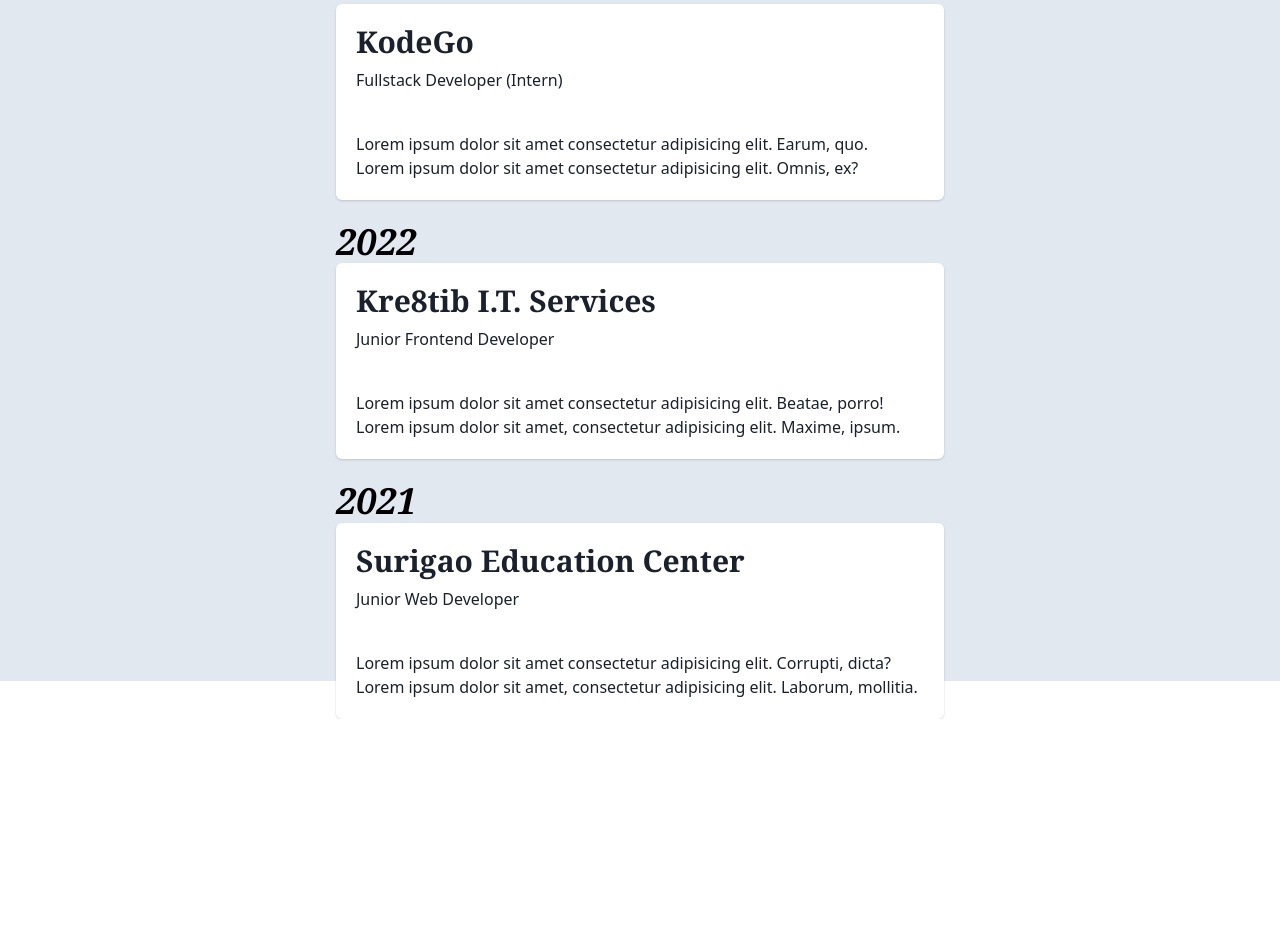
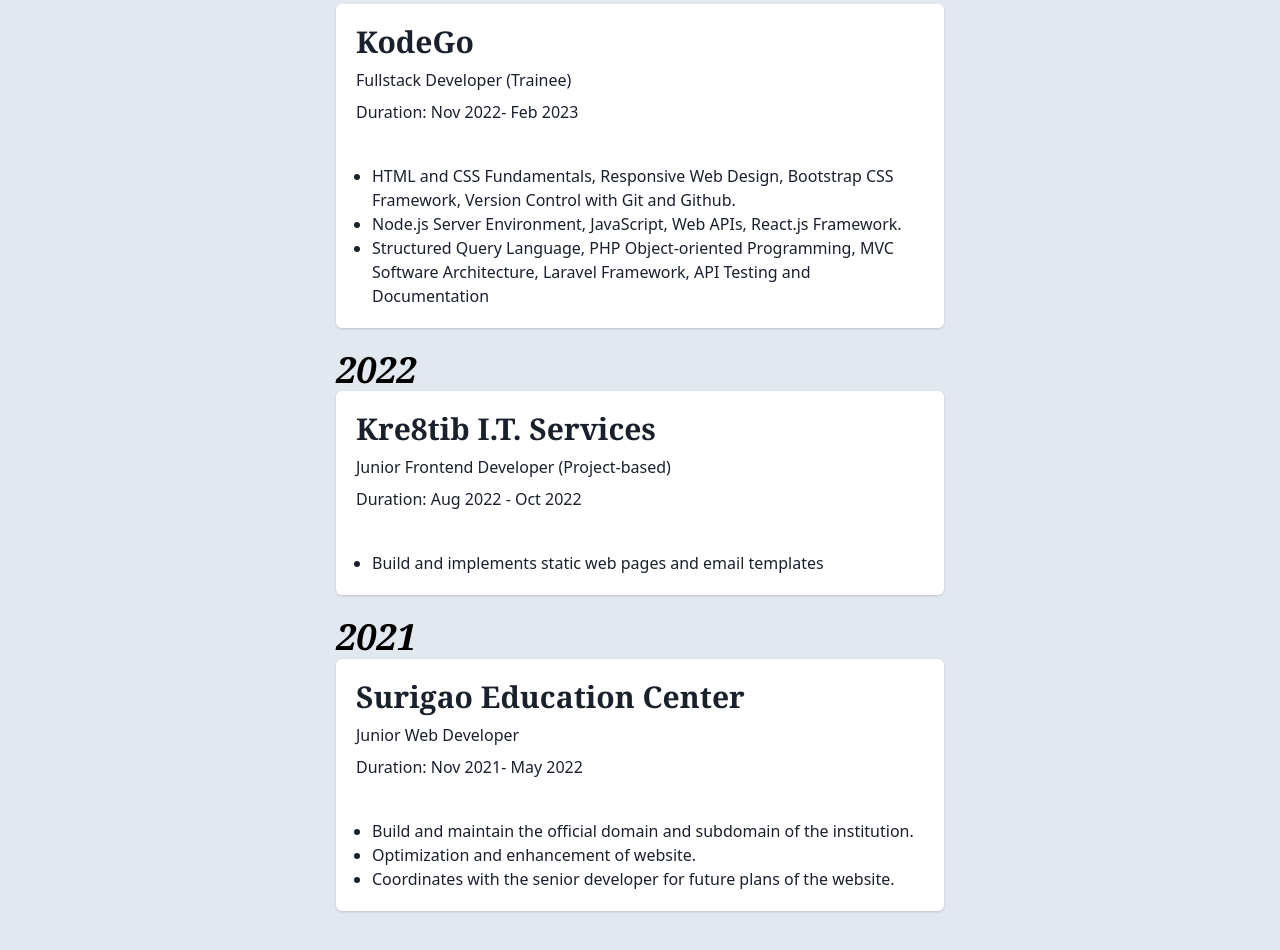
Before and after one commit to 5dam/ralphcadelinaportfolio, a React (Vite) app: page /experience in a window 1280 px wide. Shown: the part 360-1310 px from the top of the page. Before the commit the page ends 1079 px from the top, so only its background shows below. Built offline with nearby package versions, Linux system fonts and the light colour scheme.

Commit message:
done experience page layout

```diff
--- a/src/pages/Experience.jsx
+++ b/src/pages/Experience.jsx
@@ -1,4 +1,4 @@
-import { Box, Text, Stack, Card, CardBody, CardHeader, Container, Heading, Spacer } from '@chakra-ui/react'
+import { Box, Text, Stack, Card, CardBody, CardHeader, Container, Heading, Spacer, UnorderedList, List, ListItem, OrderedList } from '@chakra-ui/react'
 
 export default function Experience() {
 
@@ -7,8 +7,8 @@
       <Container maxW="container.xl">
         <Heading as="h1" size="3xl" mt="20" fontWeight="bold" fontSize={{base:"30px", md:"45px", lg:"65px"}}>Experience</Heading>
       </Container>
-      <Box bg="gray.200" h="100vh" mt={{ base:"-1", md:"-2"}}>
-        <Container maxW="container.sm">
+      <Box bg="gray.200" h="100%" mt={{ base:"-1", md:"-2"}}>
+      <Container maxW="container.sm" pb={10}>
           <Box pt={20}>
               <Heading as="em" color="black">2023</Heading>
           </Box>
@@ -17,14 +17,36 @@
             <CardHeader>
               <Stack>
                 <Heading as="h3" size="lg">KodeGo</Heading>
-                <Text>Fullstack Developer (Intern)</Text>
+                <Text>Fullstack Developer (Trainee)</Text>
+                <Box>
+                  <Text>Duration: Nov 2022- Feb 2023</Text>
+                </Box>
               </Stack>
             </CardHeader>
             <CardBody>
               <Stack>
                 <Box>
-                  <Text>Lorem ipsum dolor sit amet consectetur adipisicing elit. Earum, quo.</Text>
-                  <Text>Lorem ipsum dolor sit amet consectetur adipisicing elit. Omnis, ex?</Text>
+                  <UnorderedList>
+                    <ListItem>
+                      HTML and CSS Fundamentals,
+                      Responsive Web Design,
+                      Bootstrap CSS Framework,
+                      Version Control with Git and Github.
+                    </ListItem>
+                    <ListItem>
+                      Node.js Server Environment,
+                      JavaScript,
+                      Web APIs,
+                      React.js Framework.
+                    </ListItem>
+                    <ListItem>
+                      Structured Query Language,
+                      PHP Object-oriented Programming,
+                      MVC Software Architecture,
+                      Laravel Framework,
+                      API Testing and Documentation
+                    </ListItem>
+                  </UnorderedList>
                 </Box>
               </Stack>
             </CardBody>
@@ -38,14 +60,20 @@
             <CardHeader>
               <Stack>
                 <Heading as="h3" size="lg">Kre8tib I.T. Services</Heading>
-                <Text>Junior Frontend Developer</Text>
+                <Text>Junior Frontend Developer (Project-based)</Text>
+                <Box>
+                  <Text>Duration: Aug 2022 - Oct 2022</Text>
+                </Box>
               </Stack>
             </CardHeader>
             <CardBody>
               <Stack>
                 <Box>
-                  <Text>Lorem ipsum dolor sit amet consectetur adipisicing elit. Beatae, porro!</Text>
-                  <Text>Lorem ipsum dolor sit amet, consectetur adipisicing elit. Maxime, ipsum.</Text>
+                  <UnorderedList>
+                    <ListItem>
+                      Build and implements static web pages and email templates
+                    </ListItem>
+                  </UnorderedList>
                 </Box>
               </Stack>
             </CardBody>
@@ -60,20 +88,35 @@
               <Stack>
                 <Heading as="h3" size="lg">Surigao Education Center</Heading>
                 <Text>Junior Web Developer</Text>
+                <Box>
+                  <Text>Duration: Nov 2021- May 2022</Text>
+                </Box>
               </Stack>
             </CardHeader>
             <CardBody>
               <Stack>
                 <Box>
-                  <Text>Lorem ipsum dolor sit amet consectetur adipisicing elit. Corrupti, dicta?</Text>
-                  <Text>Lorem ipsum dolor sit amet, consectetur adipisicing elit. Laborum, mollitia.</Text>
-                </Box>
+                    <UnorderedList>
+                      <ListItem>
+                       Build and maintain the official domain and subdomain of the institution.
+                      </ListItem>
+                      <ListItem>
+                        Optimization and enhancement of website.
+                      </ListItem>
+                      <ListItem>
+                        Coordinates with the senior developer for future plans of the website.
+                      </ListItem>
+                    </UnorderedList>
+                  </Box>
               </Stack>
             </CardBody>
           </Card>
 
-        </Container>
+
+
+      </Container>
       </Box>
+
     </>
   )
 }
--- a/src/pages/Projects.jsx
+++ b/src/pages/Projects.jsx
@@ -14,7 +14,8 @@
     CardFooter,
     ListItem,
     List,
-    IconButton
+    IconButton,
+    Center
   }
   from '@chakra-ui/react'
 import { FaBootstrap, FaCss3,  FaHtml5, FaLaravel, FaPhp, FaReact } from 'react-icons/fa'
```
